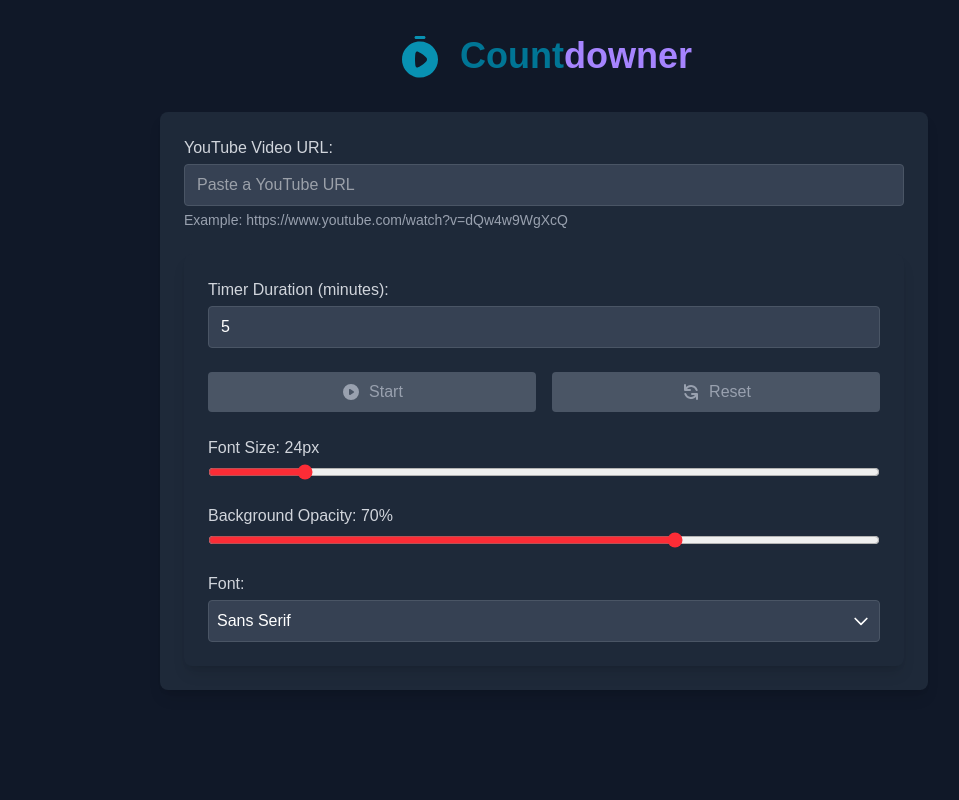
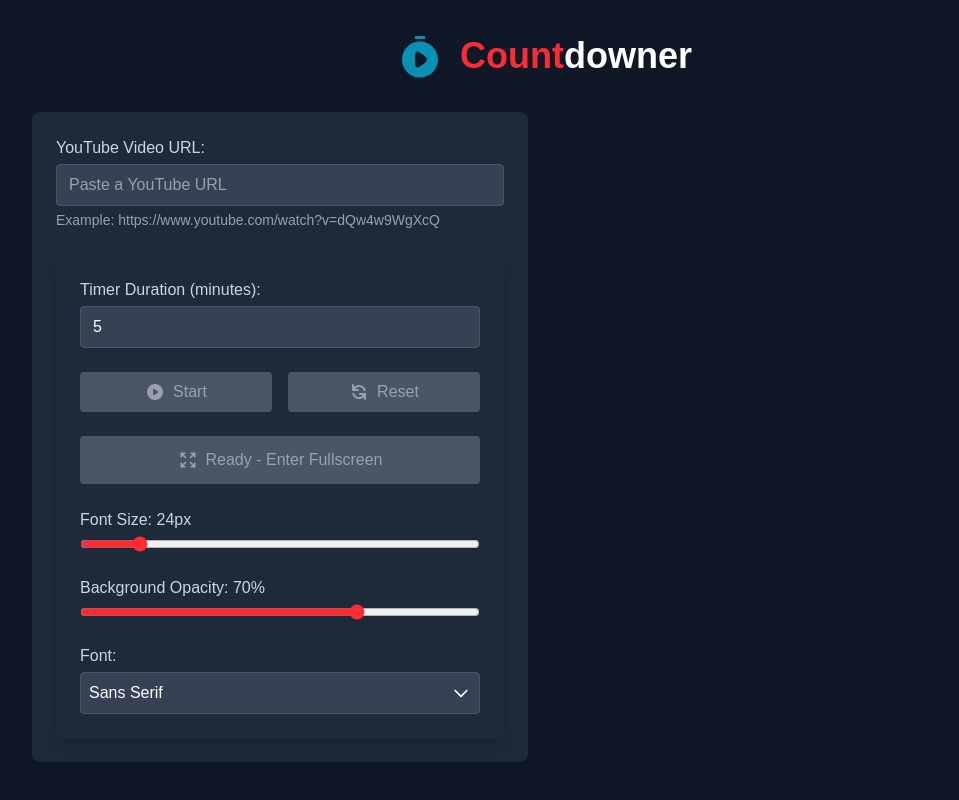
Before and after one commit to albchu/debbie-count-downer, a Next.js app: page / in a window 1280 px wide. Shown: the whole page, without its empty margins (96-1055 px from the left). Built offline with nearby package versions, Linux system fonts and the light colour scheme.

Commit message:
Jiggled the layout and ready controls

```diff
--- a/src/app/page.tsx
+++ b/src/app/page.tsx
@@ -6,7 +6,6 @@ import YouTubePlayer from '@/components/YouTubePlayer';
 import CountdownTimer from '@/components/CountdownTimer';
 import ControlPanel from '@/components/ControlPanel';
 import FullscreenView from '@/components/FullscreenView';
-import FullscreenButton from '@/components/FullscreenButton';
 import { TimerStyle } from '@/types/timer';
 
 export default function Home() {
@@ -38,7 +37,10 @@ export default function Home() {
     const match = url.match(regex);
 
     if (match && match[1]) {
-      setVideoId(match[1]);
+      const newVideoId = match[1];
+      setVideoId(newVideoId);
+      // Initialize timeRemaining with selected minutes when a video is loaded
+      setTimeRemaining(minutes * 60);
     } else {
       setVideoId('');
     }
@@ -75,6 +77,13 @@ export default function Home() {
     setIsFullscreen(!isFullscreen);
   };
 
+  // Update timeRemaining when minutes changes
+  useEffect(() => {
+    if (!isPlaying) {
+      setTimeRemaining(minutes * 60);
+    }
+  }, [minutes, isPlaying]);
+
   // Timer countdown effect
   useEffect(() => {
     if (!isPlaying || timeRemaining <= 0) return;
@@ -109,7 +118,7 @@ export default function Home() {
 
   return (
     <div className="min-h-screen bg-gray-900 text-gray-100 p-8 flex flex-col items-center">
-      <header className="w-full max-w-3xl mb-8">
+      <header className="w-full max-w-5xl mb-8">
         <div className="flex items-center justify-center">
           {/* Using the favicon SVG directly */}
           <Image
@@ -120,13 +129,17 @@ export default function Home() {
             className="mr-4"
           />
           <h1 className="text-4xl font-bold text-white inline-flex items-baseline">
-            <span className="text-cyan-700">Count</span>
-            <span className="text-violet-400">downer</span>
+            <span className="text-red-500">Count</span>
+            <span>downer</span>
           </h1>
         </div>
       </header>
 
-      <main className="w-full max-w-3xl flex flex-col gap-8">
+      <main className="w-full max-w-5xl">
+        {/* Responsive container for control panel and video */}
+        <div className="grid grid-cols-1 lg:grid-cols-2 gap-8">
+          {/* Control panel */}
+          <div>
             <ControlPanel
               youtubeUrl={youtubeUrl}
               onUrlChange={handleUrlChange}
@@ -138,32 +151,30 @@ export default function Home() {
               hasVideo={!!videoId}
               timerStyle={timerStyle}
               onTimerStyleChange={setTimerStyle}
+              onReady={toggleFullscreen}
             />
+          </div>
 
+          {/* Video preview */}
           {videoId && (
+            <div className="flex items-start">
               <div className="w-full relative bg-black rounded-lg overflow-hidden shadow-2xl">
                 <YouTubePlayer
                   videoId={videoId}
                   onError={() => setEmbedError(true)}
                   embedError={embedError}
                 >
-              {(isPlaying || timeRemaining > 0) && (
+                  {/* Always show timer when video is loaded */}
                   <CountdownTimer
                     timeRemaining={timeRemaining}
                     style={timerStyle}
                     onStyleChange={setTimerStyle}
                   />
-              )}
-
-              {!embedError && (
-                <FullscreenButton
-                  onClick={toggleFullscreen}
-                  isFullscreen={false}
-                />
-              )}
                 </YouTubePlayer>
               </div>
+            </div>
           )}
+        </div>
       </main>
     </div>
   );
--- a/src/components/ControlPanel.tsx
+++ b/src/components/ControlPanel.tsx
@@ -12,6 +12,7 @@ interface ControlPanelProps {
   hasVideo: boolean;
   timerStyle: TimerStyle;
   onTimerStyleChange: (style: TimerStyle) => void;
+  onReady?: () => void;
 }
 
 export default function ControlPanel({
@@ -25,6 +26,7 @@ export default function ControlPanel({
   hasVideo,
   timerStyle,
   onTimerStyleChange,
+  onReady
 }: ControlPanelProps) {
   return (
     <div className="bg-gray-800 rounded-lg p-6 shadow-lg">
@@ -57,6 +59,7 @@ export default function ControlPanel({
           hasVideo={hasVideo}
           timerStyle={timerStyle}
           onTimerStyleChange={onTimerStyleChange}
+          onReady={onReady}
         />
     </div>
   );
--- a/src/components/TimerControls.tsx
+++ b/src/components/TimerControls.tsx
@@ -10,6 +10,7 @@ interface TimerControlsProps {
   hasVideo: boolean;
   timerStyle: TimerStyle;
   onTimerStyleChange: (style: TimerStyle) => void;
+  onReady?: () => void;
 }
 
 export default function TimerControls({
@@ -20,7 +21,8 @@ export default function TimerControls({
   onReset,
   hasVideo,
   timerStyle,
-  onTimerStyleChange
+  onTimerStyleChange,
+  onReady
 }: TimerControlsProps) {
   // Font categories for dropdown
   const fontCategories = {
@@ -139,6 +141,22 @@ export default function TimerControls({
           </button>
         </div>
 
+        {/* New Ready Button for entering fullscreen mode */}
+        <button
+          onClick={onReady}
+          disabled={!hasVideo}
+          className={`w-full px-4 py-3 rounded font-medium flex items-center justify-center ${
+            hasVideo
+              ? 'bg-blue-500 hover:bg-blue-600 text-white'
+              : 'bg-gray-600 text-gray-400 cursor-not-allowed'
+          }`}
+        >
+          <svg xmlns="http://www.w3.org/2000/svg" className="h-5 w-5 mr-2" fill="none" viewBox="0 0 24 24" stroke="currentColor">
+            <path strokeLinecap="round" strokeLinejoin="round" strokeWidth={2} d="M4 8V4m0 0h4M4 4l5 5m11-1V4m0 0h-4m4 0l-5 5M4 16v4m0 0h4m-4 0l5-5m11 5v-4m0 4h-4m4 0l-5-5" />
+          </svg>
+          Ready - Enter Fullscreen
+        </button>
+
         {/* Font Size */}
         <div>
           <label className="block mb-1 font-medium text-gray-300">
```
Lines whose indentation alone changed are shown as unchanged.
